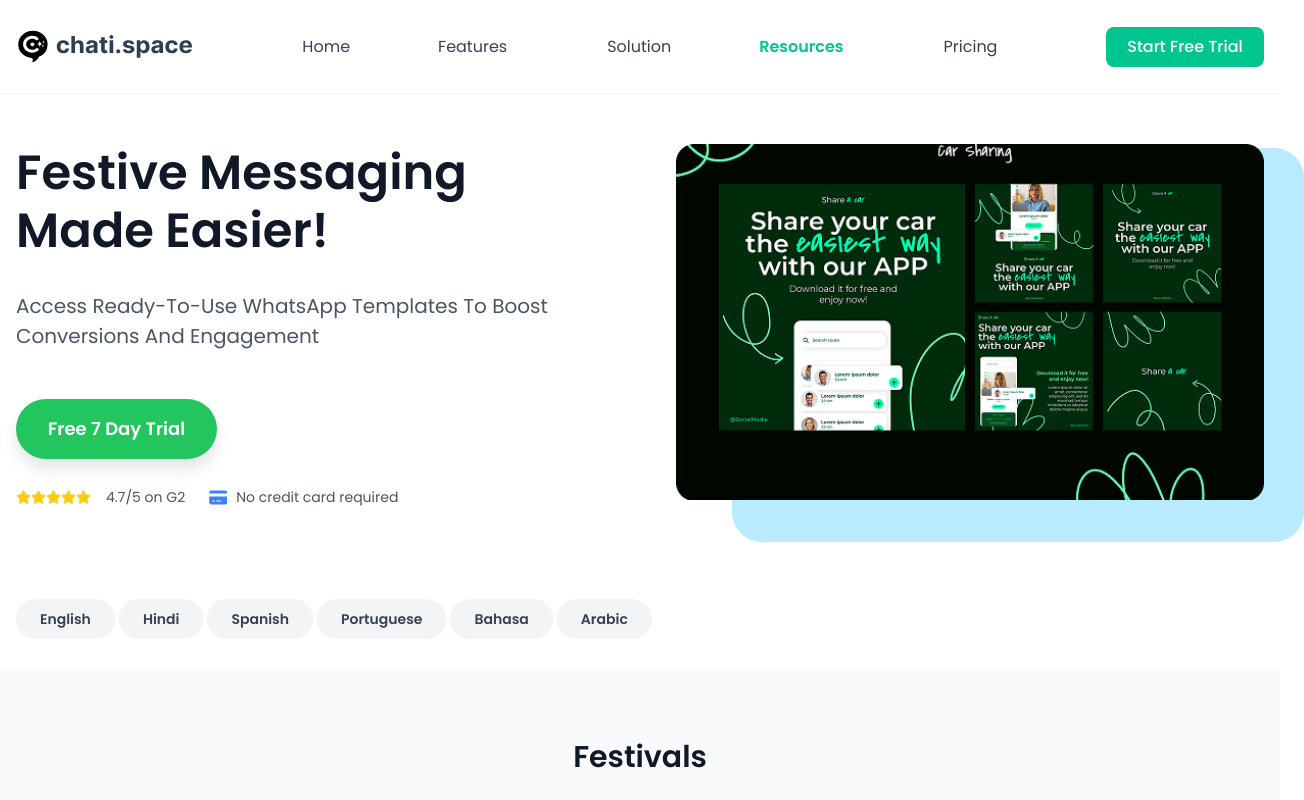
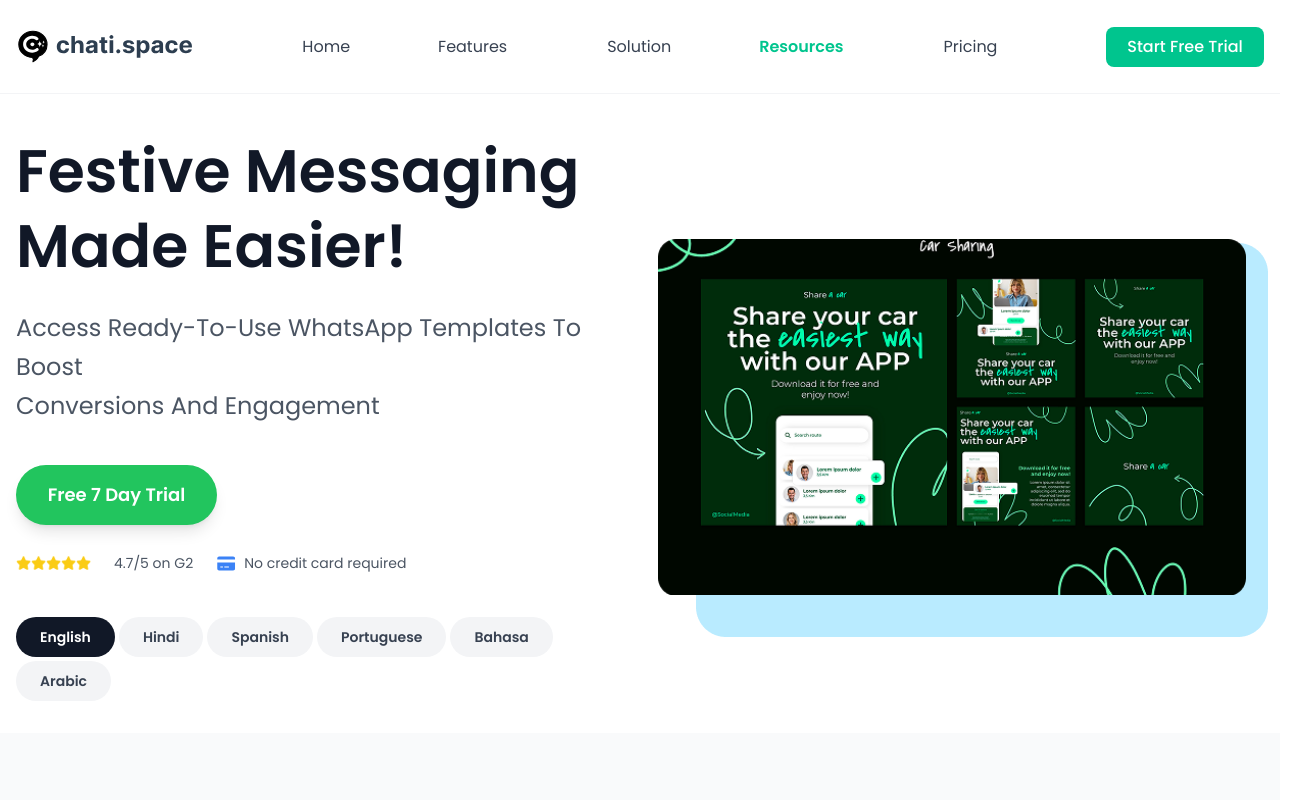
Before and after one commit to AQuadic/chat.space_nextjs, a Next.js app: page /resources/whatsapp_template in a window 1280 px wide. Shown: the top 800 px of the page, 1304 px wide, since content can reach past the window. Built offline with nearby package versions, Linux system fonts and the light colour scheme.

Commit message:
whatsapp template hero section enhancement

```diff
--- a/src/components/resources/whatsapp_template/WhatsappHero.tsx
+++ b/src/components/resources/whatsapp_template/WhatsappHero.tsx
@@ -1,117 +1,136 @@
-'use client'
+"use client";
 
-import { SetStateAction, useState } from 'react';
-import Credit from '@/components/icons/features/Credit';
-import Image from 'next/image';
+import { SetStateAction, useState } from "react";
+import Credit from "@/components/icons/features/Credit";
+import Image from "next/image";
+import { motion } from "framer-motion";
+
+const languages = [
+  "English",
+  "Hindi",
+  "Spanish",
+  "Portuguese",
+  "Bahasa",
+  "Arabic",
+];
+
+const containerVariants = {
+  hidden: { opacity: 0, y: 40 },
+  visible: {
+    opacity: 1,
+    y: 0,
+    transition: {
+      staggerChildren: 0.15,
+      duration: 0.7,
+    },
+  },
+};
+
+const childVariants = {
+  hidden: { opacity: 0, y: 30 },
+  visible: { opacity: 1, y: 0, transition: { duration: 0.6 } },
+};
 
 const WhatsappHero = () => {
-    const [selectedLanguage, setSelectedLanguage] = useState('');
+  const [selectedLanguage, setSelectedLanguage] = useState("English");
 
   const handleLanguageSelect = (language: SetStateAction<string>) => {
     setSelectedLanguage(language);
   };
 
   return (
-        <section className='container flex flex-wrap justify-between gap-8 xl:gap-0 pt-[50px] pb-8'>
-            <div>
-                <h1 className='text-[#111827] md:text-5xl text-4xl font-semibold leading-[1.2] capitalize'>
-                    Festive Messaging <br />Made Easier!<br />
-                </h1>
-                <p className='text-[#4B5563] text-xl leading-[150%] font-normal capitalize mt-8'>
-                    Access Ready-to-use WhatsApp Templates to boost <br /> conversions and engagement
+    <motion.section
+      className="container flex flex-col md:flex-row items-center justify-between gap-8 xl:gap-0 pt-10 pb-8"
+      initial="hidden"
+      animate="visible"
+      variants={containerVariants}
+    >
+      <motion.div className="w-full md:w-1/2" variants={childVariants}>
+        <motion.h1
+          className="text-[#111827] text-3xl sm:text-4xl md:text-5xl xl:text-6xl font-semibold leading-tight capitalize max-sm:text-center"
+          variants={childVariants}
+        >
+          Festive Messaging <br />
+          Made Easier!
+          <br />
+        </motion.h1>
+        <motion.p
+          className="text-[#4B5563] text-base sm:text-lg md:text-xl xl:text-2xl leading-relaxed font-normal capitalize mt-6 max-sm:text-center"
+          variants={childVariants}
+        >
+          Access Ready-to-use WhatsApp Templates to boost <br /> conversions and
+          engagement
+        </motion.p>
+        <motion.div
+          className="w-full max-w-[201px] h-[60px] bg-[#22C55E] rounded-full flex items-center justify-center mt-10 mx-auto md:mx-0 shadow-lg"
+          variants={childVariants}
+        >
+          <p className="text-[#FFFFFF] text-base sm:text-lg font-semibold">
+            Free 7 Day Trial
           </p>
-                <div
-                    className='w-[201px] h-[60px] bg-[#22C55E] rounded-full flex items-center justify-center mt-12'
-                    style={{ boxShadow: '0px 10px 15px 0px #0000001A' }}
+        </motion.div>
+        <motion.div
+          className="mt-6 flex flex-wrap items-center md:gap-6 gap-2 justify-center md:justify-start"
+          variants={childVariants}
         >
-                    <p className='text-[#FFFFFF] text-lg font-semibold'>Free 7 Day Trial</p>
+          <div className="flex items-center">
+            <Image
+              src="/images/testimonials/rate.png"
+              alt="stars"
+              width={90}
+              height={24}
+            />
+            <p className="text-[#4B5563] text-xs sm:text-sm font-normal leading-[200%] ml-2">
+              4.7/5 on G2
+            </p>
           </div>
-                <div className='mt-6 flex flex-wrap items-center md:gap-6 gap-2'>
-                    <div className='flex items-center'>
-                        <Image src='/images/testimonials/rate.png' alt='stars' width={90} height={24} />
-                        <p className='text-[#4B5563] text-sm font-normal leading-[200%]'>4.7/5 on G2</p>
-                    </div>
-                    <div className='flex items-center gap-2'>
+          <div className="flex items-center gap-2">
             <Credit />
-                        <p className='text-[#4B5563] text-sm font-normal leading-[200%]'>
+            <p className="text-[#4B5563] text-xs sm:text-sm font-normal leading-[200%]">
               No credit card required
             </p>
           </div>
-                </div>
-                <div className='mt-[88px] flex flex-wrap xl:gap-1 gap-4'>
-                    <div
-                        className={`px-6 py-2.5 text-sm font-semibold rounded-full cursor-pointer ${
-                            selectedLanguage === 'English'
-                                ? 'text-white bg-[#111827]'
-                                : 'text-[#374151] bg-[#F3F4F6]'
+        </motion.div>
+        <motion.div
+          className="mt-10 flex flex-wrap gap-2 xl:gap-1 justify-center md:justify-start"
+          variants={childVariants}
+        >
+          {languages.map((lang) => (
+            <button
+              key={lang}
+              className={`px-6 py-2.5 text-xs sm:text-sm font-semibold rounded-full cursor-pointer transition-colors duration-200 ${
+                selectedLanguage === lang
+                  ? "text-white bg-[#111827]"
+                  : "text-[#374151] bg-[#F3F4F6]"
               }`}
-                        onClick={() => handleLanguageSelect('English')}
+              onClick={() => handleLanguageSelect(lang)}
+              aria-pressed={selectedLanguage === lang}
             >
-                        English
-                    </div>
-                    <div
-                        className={`px-6 py-2.5 text-sm font-semibold rounded-full cursor-pointer ${
-                            selectedLanguage === 'Hindi'
-                                ? 'text-white bg-[#111827]'
-                                : 'text-[#374151] bg-[#F3F4F6]'
-                        }`}
-                        onClick={() => handleLanguageSelect('Hindi')}
+              {lang}
+            </button>
+          ))}
+        </motion.div>
+      </motion.div>
+      <motion.div
+        className="w-full md:w-1/2 relative flex items-center justify-center mb-8 md:mb-0"
+        variants={childVariants}
       >
-                        Hindi
-                    </div>
-                    <div
-                        className={`px-6 py-2.5 text-sm font-semibold rounded-full cursor-pointer ${
-                            selectedLanguage === 'Spanish'
-                                ? 'text-white bg-[#111827]'
-                                : 'text-[#374151] bg-[#F3F4F6]'
-                        }`}
-                        onClick={() => handleLanguageSelect('Spanish')}
-                    >
-                        Spanish
-                    </div>
-                    <div
-                        className={`px-6 py-2.5 text-sm font-semibold rounded-full cursor-pointer ${
-                            selectedLanguage === 'Portuguese'
-                                ? 'text-white bg-[#111827]'
-                                : 'text-[#374151] bg-[#F3F4F6]'
-                        }`}
-                        onClick={() => handleLanguageSelect('Portuguese')}
-                    >
-                        Portuguese
-                    </div>
-                    <div
-                        className={`px-6 py-2.5 text-sm font-semibold rounded-full cursor-pointer ${
-                            selectedLanguage === 'Bahasa'
-                                ? 'text-white bg-[#111827]'
-                                : 'text-[#374151] bg-[#F3F4F6]'
-                        }`}
-                        onClick={() => handleLanguageSelect('Bahasa')}
-                    >
-                        Bahasa
-                    </div>
-                    <div
-                        className={`px-6 py-2.5 text-sm font-semibold rounded-full cursor-pointer ${
-                            selectedLanguage === 'Arabic'
-                                ? 'text-white bg-[#111827]'
-                                : 'text-[#374151] bg-[#F3F4F6]'
-                        }`}
-                        onClick={() => handleLanguageSelect('Arabic')}
-                    >
-                        Arabic
-                    </div>
-                </div>
-            </div>
-            <div className='relative'>
-                <Image src='/images/resources/whatsapTemhero.png' alt='hero' width={588} height={392} className='z-10' />
         <Image
-                    src='/images/solution/blueFrame.png'
-                    alt='blue frame'
+          src="/images/resources/whatsapTemhero.png"
+          alt="hero"
+          width={588}
+          height={392}
+          className="z-10 w-full max-w-[400px] md:max-w-[588px] h-auto mx-auto"
+        />
+        <Image
+          src="/images/solution/blueFrame.png"
+          alt="blue frame"
           width={572}
           height={394}
-                    className='md:block hidden absolute top-1 left-14 -z-10'
+          className="md:block hidden absolute top-1 left-14 -z-10"
         />
-            </div>
-        </section>
+      </motion.div>
+    </motion.section>
   );
 };
 
```
Lines whose indentation alone changed are shown as unchanged.
